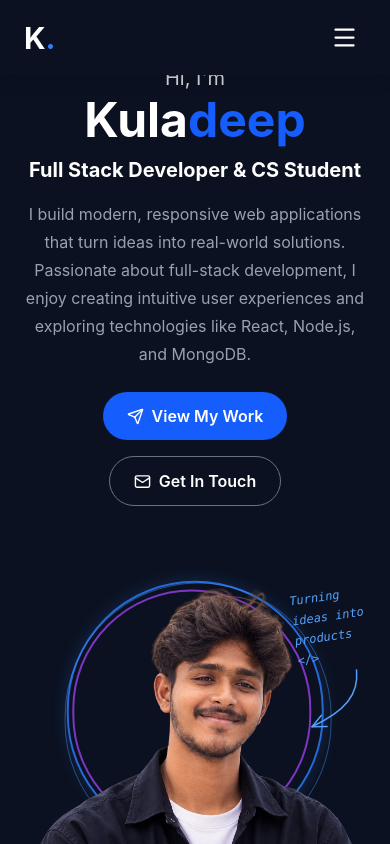
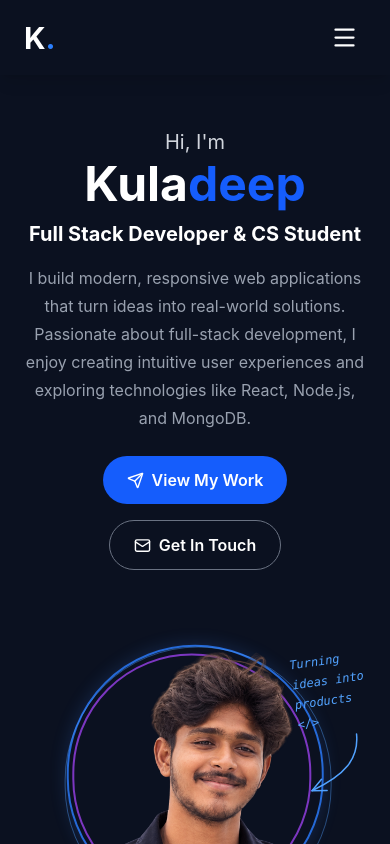
Before and after one commit to kuladeepb/My-portfolio, a React (Vite) app: page / in a window 390 px wide. Shown: the top 844 px of the page. Built offline with nearby package versions, Linux system fonts and the light colour scheme.

Commit message:
Improve responsive layout and fix navbar

```diff
--- a/src/components/Hero.jsx
+++ b/src/components/Hero.jsx
@@ -4,9 +4,9 @@ function Hero() {
   return (
     <section
       id="home"
-      className="min-h-screen w-full overflow-hidden bg-[#0B1120] text-white"
+      className="min-h-screen scroll-mt-20 w-full overflow-hidden bg-[#0B1120] pt-20 text-white md:pt-0"
     >
-      <div className="mx-auto flex min-h-screen max-w-7xl flex-col items-center justify-center gap-12 px-6 py-16 md:flex-row md:justify-between md:gap-8 md:px-12 md:py-12 lg:gap-12 lg:px-16">
+      <div className="mx-auto flex min-h-[calc(100vh-5rem)] max-w-7xl flex-col items-center justify-center gap-12 px-6 py-12 md:min-h-screen md:flex-row md:justify-between md:gap-8 md:px-12 md:py-12 lg:gap-12 lg:px-16">
 
         {/* LEFT SIDE */}
         <div className="w-full max-w-[560px] text-center md:text-left">
```
